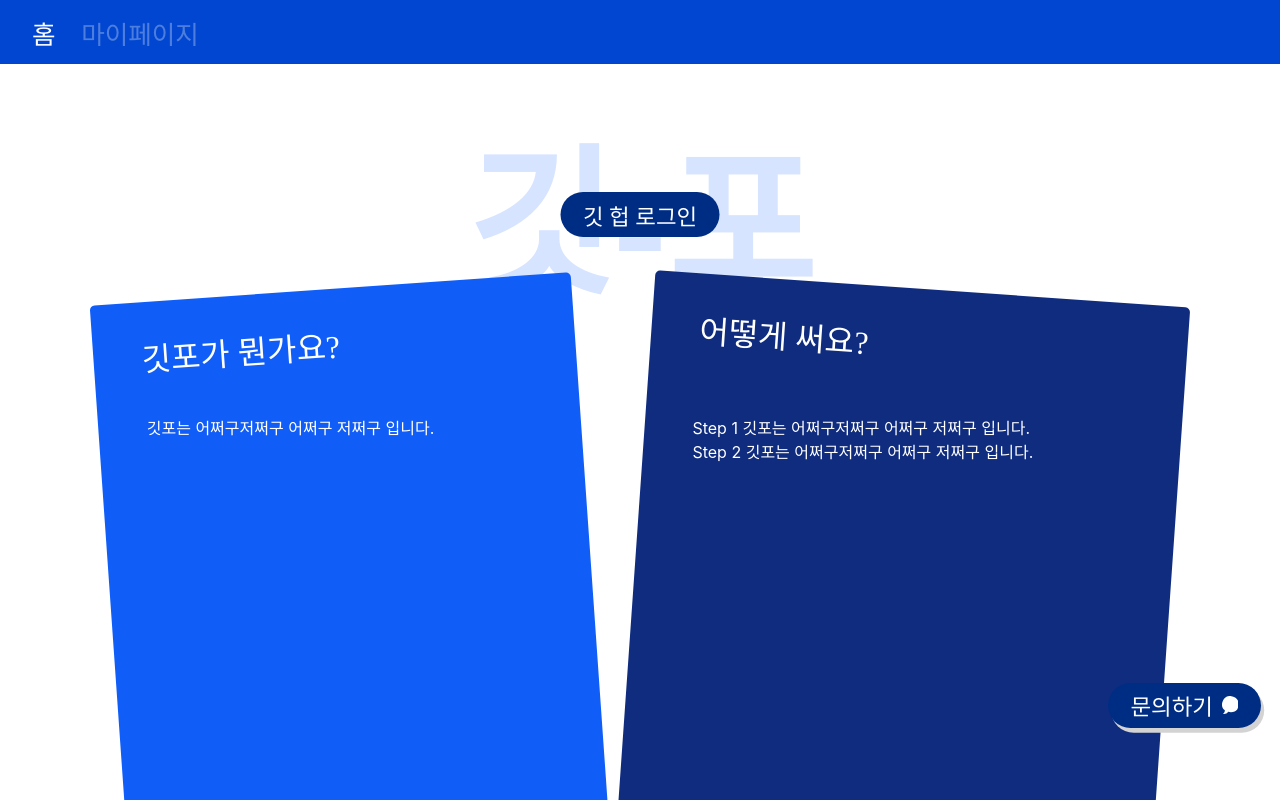
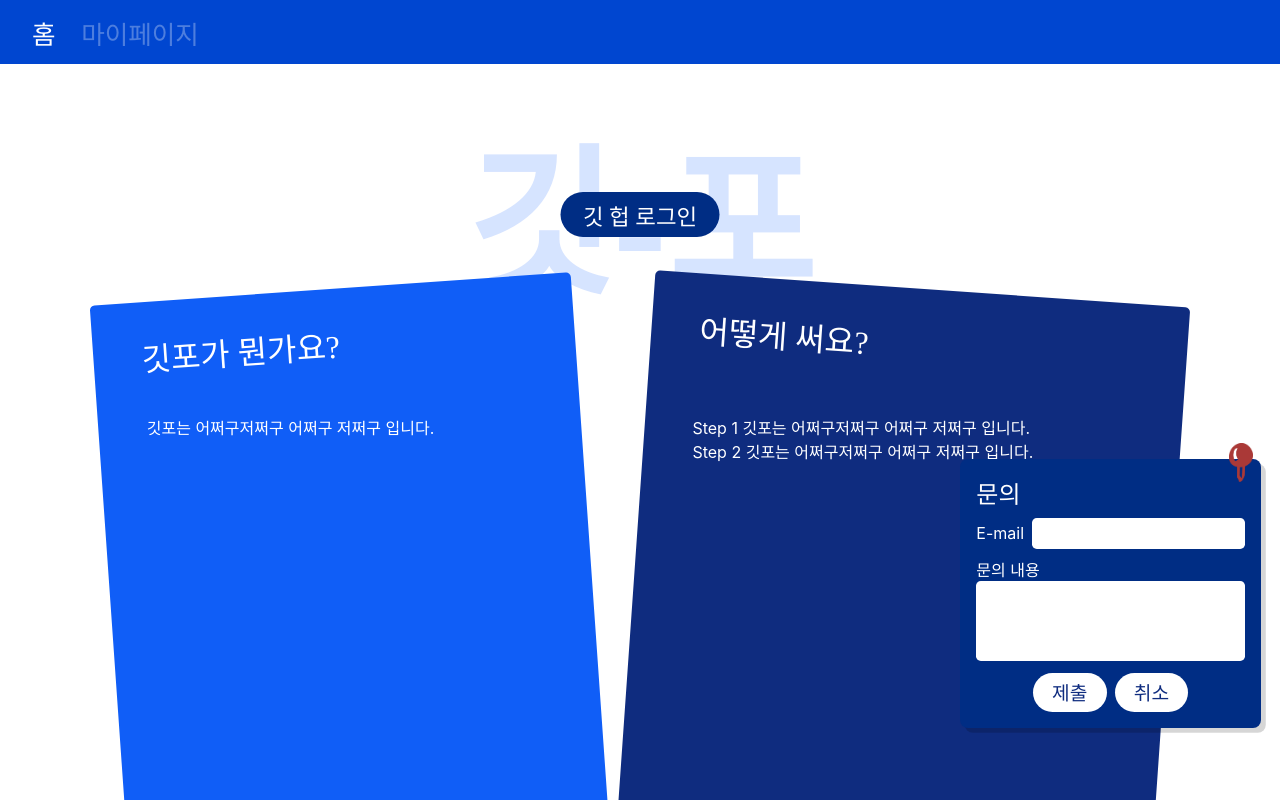
Before and after one commit to Gitppo/Frontend, a React (Create React App) app: page / in a window 1280 px wide. Both pictures are taken after a click on the button "문의하기". Shown: the top 800 px of the page. Built offline with nearby package versions, Linux system fonts and the light colour scheme; no server answers; a web font is replaced by a local one.

Commit message:
ask btn, git-repo, git-repo-detail

```diff
--- a/package.json
+++ b/package.json
@@ -3,6 +3,7 @@
   "version": "0.1.0",
   "private": true,
   "dependencies": {
+    "@emailjs/browser": "^3.4.0",
     "axios": "^0.26.0",
     "qs": "^6.10.3",
     "react": "^17.0.2",
--- a/src/App.js
+++ b/src/App.js
@@ -29,6 +29,7 @@ function App() {
         {/* 통일 양식 적용 */}
         <div className={"container"}>
           <AskBtn />
+
           <Switch>
             {/* TOOD : URL 정리 */}
             <Route exact path={"/"} component={Home} />
--- a/src/components/AskBtn/index.js
+++ b/src/components/AskBtn/index.js
@@ -1,8 +1,16 @@
 import "./style.css";
+import {useState} from "react";
+import EmailModal from "../Modal/EmailModal";
 
 function AskBtn() {
+  const [showAsk, setShowAsk] = useState(false);
+
   return (
-    <button id={"ask-button"}>
+    <div id="ask-btn-wrapper">
+      {showAsk ? (
+        <EmailModal setShow={setShowAsk} />
+      ) : (
+        <button onClick={() => setShowAsk(true)} id={"ask-button"}>
           <span>문의하기</span>
           <svg xmlns="http://www.w3.org/2000/svg" viewBox="0 0 96.76 104.2">
             <path
@@ -12,6 +20,8 @@ function AskBtn() {
             />
           </svg>
         </button>
+      )}
+    </div>
   );
 }
 
--- a/src/components/AskBtn/style.css
+++ b/src/components/AskBtn/style.css
@@ -1,9 +1,14 @@
-#ask-button {
+#ask-btn-wrapper {
   position: fixed;
   right: 1.2rem;
   bottom: 4.5rem;
   z-index: 20;
 
+  margin: 0;
+  padding: 0;
+}
+
+#ask-button {
   display: flex;
   flex-direction: row;
   align-items: center;
--- a/src/components/Header/index.js
+++ b/src/components/Header/index.js
@@ -1,6 +1,6 @@
+import "./style.css";
+import {useEffect, useState} from "react";
 import {Link, useLocation} from "react-router-dom";
-import {useEffect, useState} from "react";
-import "./style.css";
 import {useUserContext} from "../../hooks/useUserContext";
 
 const blueHeader = [
@@ -35,9 +35,17 @@ function Header() {
           <Link to={"/"}>
             <span style={{opacity: isHome ? 1 : 0.3}}>홈</span>
           </Link>
-          <Link to={"/my-page"}>
-            <span style={{opacity: isHome ? 0.3 : 1}}>마이페이지</span>
-          </Link>
+          {user?.githubUserName ? (
+            <Link to={"/my-page"}>
+              <span style={{opacity: isHome ? 0.3 : 1}}>마이페이지</span>
+            </Link>
+          ) : (
+            <a
+              href={`https://github.com/login/oauth/authorize?client_id=${process.env.REACT_APP_CLIENT_ID}&redirect_uri=${window.location.origin}/callback`}
+            >
+              <span style={{opacity: isHome ? 0.3 : 1}}>마이페이지</span>
+            </a>
+          )}
         </div>
         <div>{user?.githubUserName ? `${user?.githubUserName}님` : ""}</div>
       </div>
--- /dev/null
+++ b/src/components/Modal/EmailModal/index.js
@@ -0,0 +1,132 @@
+import "./style.css";
+import {useEffect, useState} from "react";
+import PinRed from "../../../assets/pin-red.png";
+import {init, send} from "@emailjs/browser";
+
+export default function EmailModal({setShow}) {
+  const [msg, setMsg] = useState("");
+  const [reply, setReply] = useState({email: "", msg: ""});
+  const [progress, setProgress] = useState(0);
+
+  const formSubmit = () => {
+    if (!/^[\w-.]+@([\w-]+\.)+[\w-]{2,4}$/.test(reply?.email)) {
+      setMsg("이메일 형식이 올바르지 않습니다.");
+      return;
+    }
+    if (!(reply?.msg?.length > 0)) {
+      setMsg("문의 내용을 입력해주세요.");
+      return;
+    }
+
+    setProgress(1);
+
+    send(
+      process.env.REACT_APP_EMAIL_SERVICE_ID,
+      process.env.REACT_APP_EMAIL_TEMPLATE_ID,
+      {
+        user_email: reply.email,
+        message: reply.msg,
+      },
+      process.env.REACT_APP_EMAIL_USER_ID
+    ).then(
+      (result) => {
+        if (result.text === "OK") setProgress(2);
+        else {
+          console.error("NetErr : Failed to Send Message");
+          console.error(result.text);
+          setProgress(3);
+        }
+      },
+      (error) => {
+        console.error(error.text);
+        setProgress(3);
+      }
+    );
+  };
+
+  useEffect(() => {
+    init(process.env.REACT_APP_EMAIL_USER_ID);
+  }, []);
+
+  return (
+    <div className={"ask-modal"}>
+      <img src={PinRed} alt={""} className={"pin-img"} />
+      <h2 className="beautiful-title" style={{color: "white"}}>
+        문의
+      </h2>
+
+      <div>
+        {/* 제출 중 */}
+        {progress === 1 && (
+          <h3 className="sending-msg">
+            제출 중 입니다.
+            <br />
+            잠시만 기다려주세요.
+          </h3>
+        )}
+
+        {/* 제출 성공 */}
+        {progress === 2 && (
+          <h3 className="sending-msg">제출 완료되었습니다.</h3>
+        )}
+
+        {/* 제출 실패 */}
+        {progress === 3 && (
+          <h3 className="sending-msg">
+            제출에 실패하였습니다.
+            <br />
+            다시 시도해주세요.
+          </h3>
+        )}
+
+        {/* 입력창 */}
+        <div style={progress > 0 ? {visibility: "hidden"} : {}}>
+          <div className="email-input">
+            <span>E-mail</span>
+            <span>
+              <input
+                type={"email"}
+                value={reply?.email}
+                onChange={(e) => setReply({...reply, email: e.target.value})}
+                onKeyPress={(e) => e.key === "Enter" && formSubmit()}
+              />
+            </span>
+          </div>
+
+          <div>
+            <span>문의 내용</span>
+            <span>
+              <textarea
+                value={reply?.msg}
+                onChange={(e) => setReply({...reply, msg: e.target.value})}
+              />
+            </span>
+          </div>
+
+          {msg && <div className="alert-msg">{msg}</div>}
+        </div>
+
+        {/* 버튼 */}
+        <div
+          className="btn-wrapper"
+          style={progress === 1 ? {visibility: "hidden"} : {}}
+        >
+          {progress === 0 ? (
+            <>
+              <button className="round-button" onClick={formSubmit}>
+                제출
+              </button>
+              <button className="round-button" onClick={() => setShow(false)}>
+                취소
+              </button>
+            </>
+          ) : (
+            <button className="round-button" onClick={() => setShow(false)}>
+              닫기
+            </button>
+          )}
+        </div>
+      </div>
+    </div>
+  );
+}
--- /dev/null
+++ b/src/components/Modal/EmailModal/style.css
@@ -0,0 +1,76 @@
+.ask-modal {
+  padding: 1rem;
+  border-radius: 0.5rem;
+  box-shadow: 0.3rem 0.3rem rgba(0, 0, 0, 0.16);
+
+  position: absolute;
+  right: 0;
+  bottom: 0;
+
+  text-align: start;
+  color: white;
+  background-color: var(--dark-blue2);
+
+  cursor: default;
+}
+
+.ask-modal .email-input {
+  display: flex;
+  align-items: center;
+  gap: 0.5em;
+
+  margin: 0.5em 0;
+  white-space: nowrap;
+}
+
+.ask-modal input,
+.ask-modal textarea {
+  padding: 0.4em;
+
+  font-size: 1rem;
+  font-family: font-regular;
+  background-color: white;
+
+  border: none;
+  border-radius: 0.3em;
+  outline: none;
+}
+
+.ask-modal textarea {
+  width: 100%;
+  height: 5rem;
+  resize: none;
+}
+
+.ask-modal .btn-wrapper {
+  display: flex;
+  align-items: center;
+  justify-content: center;
+  gap: 0.5em;
+
+  margin-top: 0.5em;
+}
+.ask-modal .round-button {
+  font-size: 1.2rem;
+  color: var(--dark-blue1);
+  background-color: white;
+}
+
+.ask-modal .alert-msg {
+  font-size: 0.8em;
+}
+
+.ask-modal .pin-img {
+  width: 1.5em;
+  position: absolute;
+  top: -1em;
+  right: 0.5em;
+}
+.ask-modal .sending-msg {
+  position: absolute;
+  left: 50%;
+  top: 50%;
+  transform: translate(-50%, -50%);
+
+  white-space: nowrap;
+}
--- a/src/domain/GitRepo/index.js
+++ b/src/domain/GitRepo/index.js
@@ -18,21 +18,27 @@ function GitRepo() {
     },
   ]);
 
+  const loadRepos = () => {
+    history.push("/git-repo-detail", {
+      title: location.state?.title,
+      gitrepos: repolist.filter((e) => e.checked),
+    });
+  };
+
   useEffect(() => {
-    // if (!location.state.hasOwnProperty("gitrepos")) {
-    //   history.replace("/error/load-fail");
-    // }
-    // setRepolist(location.state.gitrepos);
-
-    console.log(location.state);
-  }, [location.state]);
+    if (!location.state || !location.state.hasOwnProperty("gitrepos")) {
+      history.replace("/error/load-fail");
+      return;
+    }
+    setRepolist(location.state.gitrepos);
+  }, [history, location.state]);
 
   return (
     <div className="gitrepo">
       <BeforeAfterBtn
         saveShow={false}
-        onPrev={history.push("/my-page")}
-        onNext={history.push("/git-repo-detail")}
+        onPrev={() => history.push("/my-page")}
+        onNext={() => history.push("/git-repo-detail")}
       />
 
       <div className="gitrepo-outer-box">
@@ -53,19 +59,24 @@ function GitRepo() {
             {repolist.map((box, index) => (
               <li key={index}>
                 <b className="gitrepo-inner-box-project-name">
-                  {box.repoName}
-                  <RadioBtn className="RadioBtn" />
+                  {box?.name}
+                  <RadioBtn
+                    className="RadioBtn"
+                    onChanged={() => {
+                      repolist[index].checked = !box?.checked;
+                      setRepolist([...repolist]);
+                    }}
+                  />
                 </b>
-                <div className="gitrepo-inner-box-project-content">
-                  ㄴ{box.summary}
-                </div>
+                {box?.description && (
+                  <div className="gitrepo-inner-box-project-content">
+                    ㄴ{box?.description}
+                  </div>
+                )}
               </li>
             ))}
 
-            <button
-              className="round-button"
-              onClick={() => history.push("/git-repo-detail")}
-            >
+            <button className="round-button" onClick={loadRepos}>
               불러오기
             </button>
           </div>
```
Also changed, not shown: src/domain/GitRepoDetail/index.js (+17 -6 lines), 2 other files (tests, documents, lock files or other folders). Lines whose indentation alone changed are shown as unchanged.
